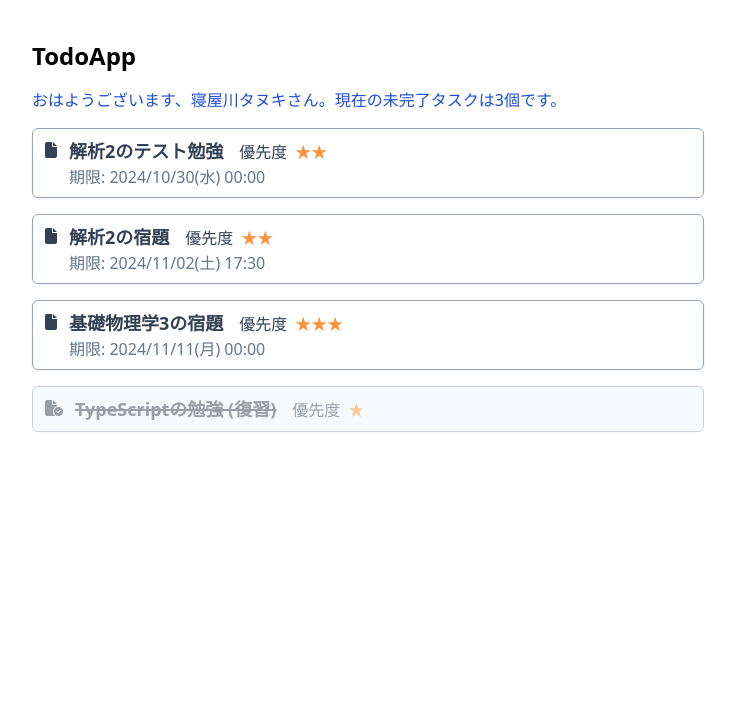
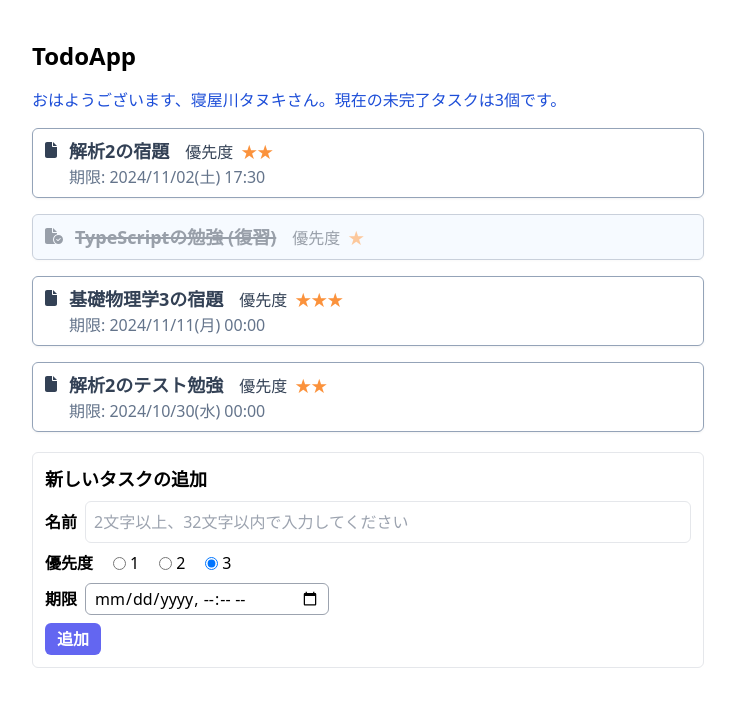
Before and after one commit to ai10pro/react-todo-app, a React (Vite) app: page / in a window 1280 px wide. Shown: the top 706 px of the page, without its empty margins (272-1007 px from the left). Built offline with nearby package versions, Linux system fonts and the light colour scheme.

Commit message:
update App.tsx and TodoList.tsx

```diff
--- a/src/App.tsx
+++ b/src/App.tsx
@@ -3,13 +3,46 @@ import { Todo } from "./types";
 import { initTodos } from "./initTodos";
 import WelcomeMessage from "./WelcomeMessage";
 import TodoList from "./TodoList";
+import { v4 as uuid } from "uuid";
+import dayjs from "dayjs"; // ◀◀ 追加
 
 const App = () => {
   const [todos, setTodos] = useState<Todo[]>(initTodos);
-  const uncompletedCount = initTodos.filter(
-    (todo: Todo) => !todo.isDone
-  ).length; // 未完了タスクの数え上げ
-  console.log(JSON.stringify(todos, null, 2));
+  const [newTodoName, setNewTodoName] = useState("");
+  const [newTodoPriority, setNewTodoPriority] = useState(3);
+  const [newTodoDeadline, setNewTodoDeadline] = useState<Date | null>(null); // ◀◀ 追加
+
+  const uncompletedCount = todos.filter((todo: Todo) => !todo.isDone).length;
+
+  const updateNewTodoName = (e: React.ChangeEvent<HTMLInputElement>) => {
+    // あとでバリデーションなどの処理をここに追加する
+    setNewTodoName(e.target.value);
+  };
+
+  const updateNewTodoPriority = (e: React.ChangeEvent<HTMLInputElement>) => {
+    setNewTodoPriority(Number(e.target.value));
+  };
+
+  const updateDeadline = (e: React.ChangeEvent<HTMLInputElement>) => {
+    const dt = e.target.value; // UIで日時が未設定のときは空文字列 "" が dt に格納される
+    console.log(`UI操作で日時が "${dt}" (${typeof dt}型) に変更されました。`);
+    setNewTodoDeadline(dt ? new Date(Date.parse(dt)) : null);
+  };
+
+  const addNewTodo = () => {
+    const newTodo: Todo = {
+      id: uuid(),
+      name: newTodoName,
+      isDone: false,
+      priority: newTodoPriority,
+      deadline: newTodoDeadline, // ◀◀ 追加
+    };
+    const updatedTodos = [...todos, newTodo];
+    setTodos(updatedTodos);
+    setNewTodoName("");
+    setNewTodoPriority(3);
+    setNewTodoDeadline(null); // ◀◀ 追加
+  };
 
   return (
     <div className="mx-4 mt-10 max-w-2xl md:mx-auto">
@@ -21,6 +54,67 @@ const App = () => {
         />
       </div>
       <TodoList todos={todos} />
+
+      <div className="mt-5 space-y-2 rounded-md border p-3">
+        <h2 className="text-lg font-bold">新しいタスクの追加</h2>
+        <div className="flex items-center space-x-2">
+          <label className="font-bold" htmlFor="newTodoName">
+            名前
+          </label>
+          <input
+            id="newTodoName"
+            type="text"
+            value={newTodoName}
+            onChange={updateNewTodoName}
+            className="grow rounded-md border p-2"
+            placeholder="2文字以上、32文字以内で入力してください"
+          />
+        </div>
+
+        <div className="flex gap-5">
+          <div className="font-bold">優先度</div>
+          {[1, 2, 3].map((value) => (
+            <label key={value} className="flex items-center space-x-1">
+              <input
+                id={`priority-${value}`}
+                name="priorityGroup"
+                type="radio"
+                value={value}
+                checked={newTodoPriority === value}
+                onChange={updateNewTodoPriority}
+              />
+              <span>{value}</span>
+            </label>
+          ))}
+        </div>
+
+        {/* DateTimeUIの実装 ここから... */}
+        <div className="flex items-center gap-x-2">
+          <label htmlFor="deadline" className="font-bold">
+            期限
+          </label>
+          <input
+            type="datetime-local"
+            id="deadline"
+            value={
+              newTodoDeadline
+                ? dayjs(newTodoDeadline).format("YYYY-MM-DDTHH:mm:ss")
+                : ""
+            }
+            onChange={updateDeadline}
+            className="rounded-md border border-gray-400 px-2 py-0.5"
+          />
+        </div>
+        {/* ...ここまで */}
+
+        <button
+          type="button"
+          onClick={addNewTodo}
+          className="rounded-md bg-indigo-500 px-3 py-1 font-bold text-white hover:bg-indigo-600"
+        >
+          追加
+        </button>
+      </div>
     </div>
   );
 };
--- a/src/TodoList.tsx
+++ b/src/TodoList.tsx
@@ -13,15 +13,16 @@ const numToStar = (num: number) => {
 };
 
 const TodoList = (props: Props) => {
-  const todos = [...props.todos].sort((a, b) => {
-    if (a.isDone !== b.isDone) {
-      return a.isDone ? 1 : -1;
-    } else {
-      const aDeadline = a.deadline ? a.deadline.getTime() : 0;
-      const bDeadline = b.deadline ? b.deadline.getTime() : 0;
-      return aDeadline - bDeadline;
-    }
-  });
+  // const todos = [...props.todos].sort((a, b) => {
+  //   if (a.isDone !== b.isDone) {
+  //     return a.isDone ? 1 : -1;
+  //   } else {
+  //     const aDeadline = a.deadline ? a.deadline.getTime() : 0;
+  //     const bDeadline = b.deadline ? b.deadline.getTime() : 0;
+  //     return aDeadline - bDeadline;
+  //   }
+  // });
+  const todos = [...props.todos];
 
   if (todos.length === 0) {
     return <div className="text-red-500">やることがありません！</div>;
```
